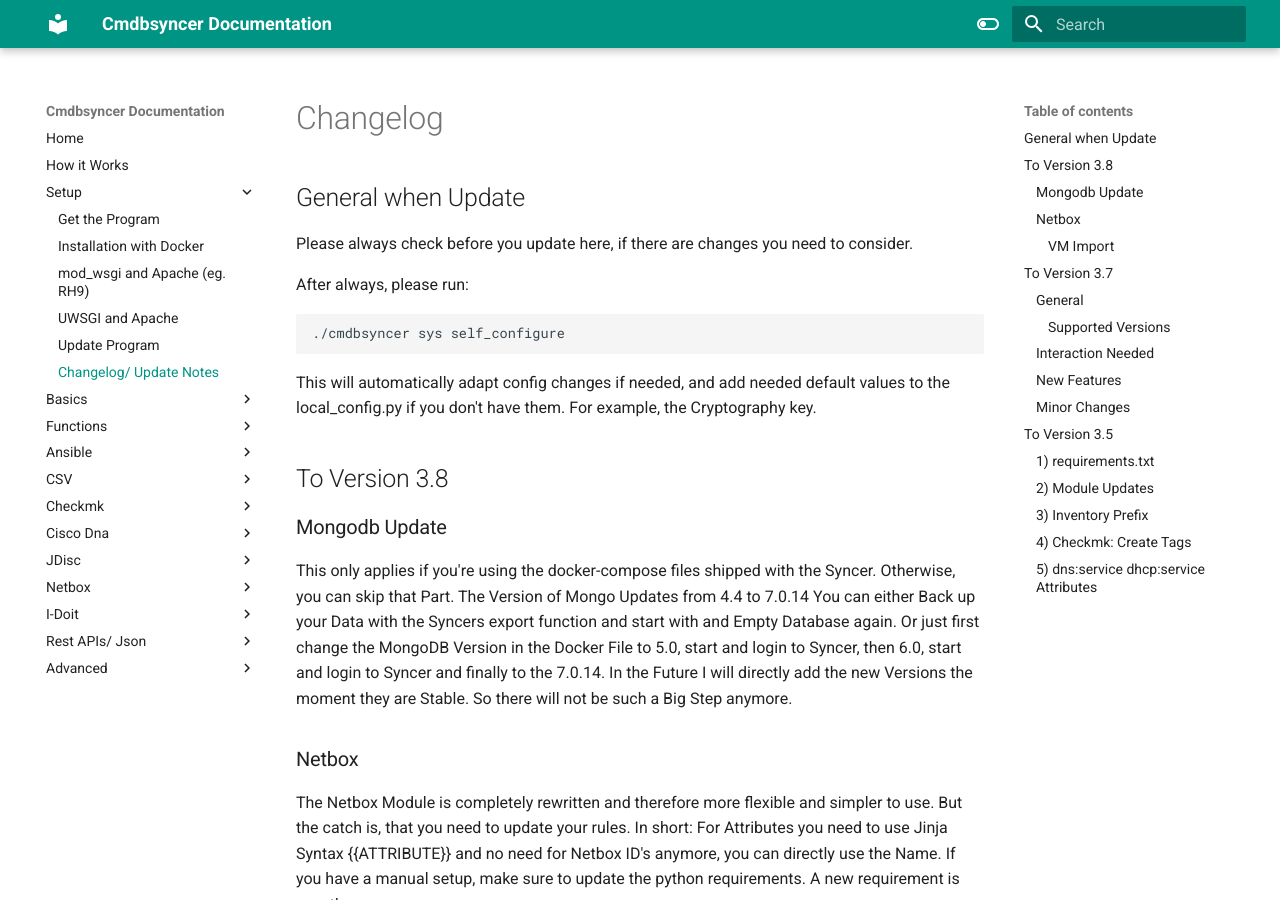
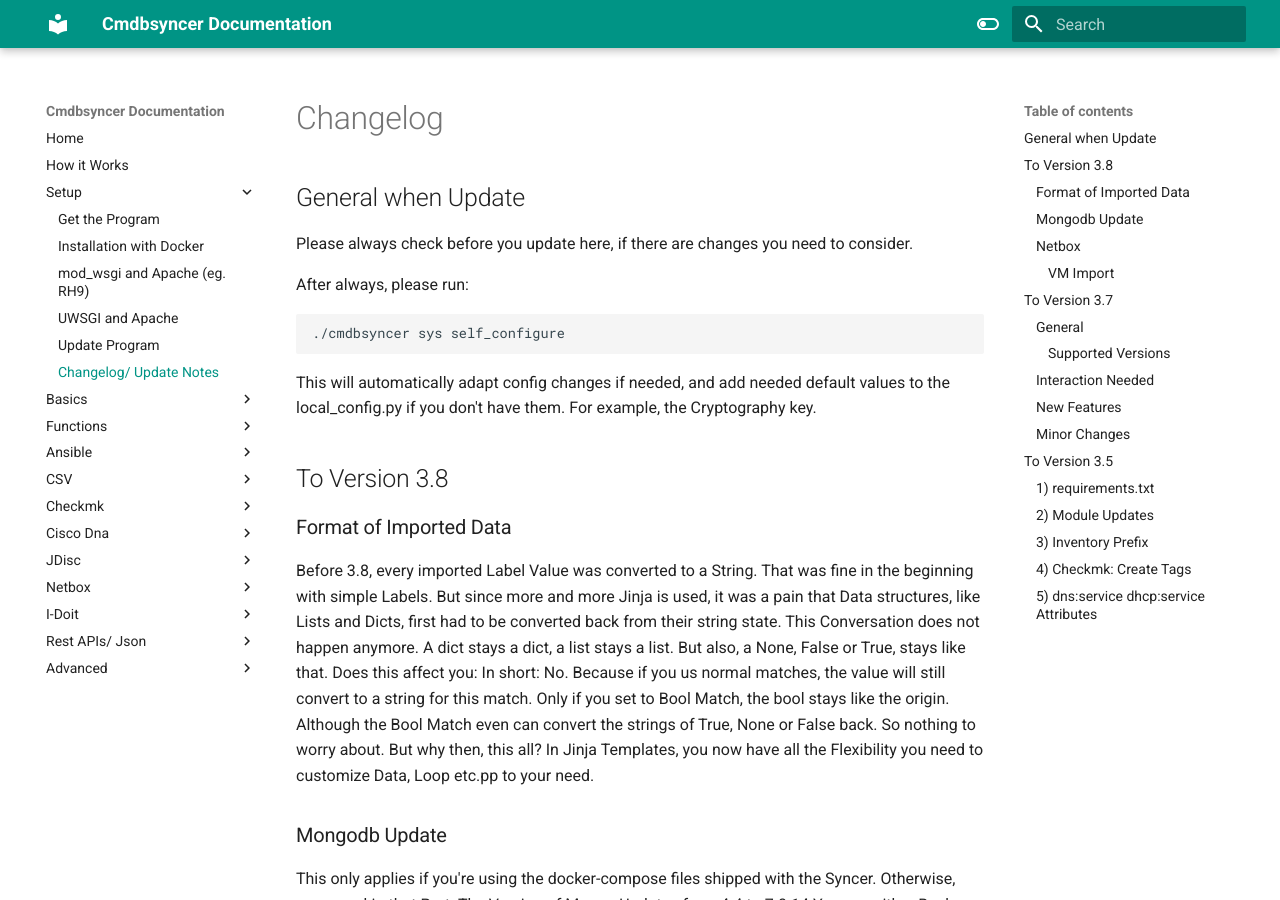
Before and after one commit to kuhn-ruess/cmdbsyncer-docs, an MkDocs documentation site: the page built from docs/updates/changelog.md, in a window 1280 px wide and 900 px high. Built offline with MkDocs 1.6.1 and Material for MkDocs 9.7.7, drawn with Linux system fonts in a browser that asks for light colours.

Commit message:
Updated docu

```diff
--- a/docs/updates/changelog.md
+++ b/docs/updates/changelog.md
@@ -10,6 +10,16 @@
 This will automatically adapt config changes if needed, and add needed default values to the local_config.py if you don't have them. For example, the Cryptography key.
 
 ## To Version 3.8
+
+### Format of Imported Data
+Before 3.8, every imported Label Value was converted to a String. That was fine in the beginning with simple Labels. But since more and more Jinja is used, it was a pain that Data structures, like Lists and Dicts, first had to be converted back from their string state.
+This Conversation does not happen anymore. A dict stays a dict, a list stays a list.
+But also, a None, False or True, stays like that.
+Does this affect you: In short: No.
+Because if you us normal matches, the value will still convert to a string for this match.
+Only if you set to Bool Match, the bool stays like the origin. Although the Bool Match even can convert the strings of True, None or False back. So nothing to worry about.
+But why then, this all?
+In Jinja Templates, you now have all the Flexibility you need to customize Data, Loop etc.pp to your need.
 
 ### Mongodb Update
 This only applies if you're using the docker-compose files shipped with the Syncer. Otherwise, you can skip that Part. The Version of Mongo Updates from 4.4 to 7.0.14 You can either Back up your Data with the Syncers export function and start with and Empty Database again. Or just first change the MongoDB Version in the Docker File to 5.0, start and login to Syncer, then 6.0, start and login to Syncer and finally to the 7.0.14.  In the Future I will directly add the new Versions the moment they are Stable. So there will not be such a Big Step anymore.
```
